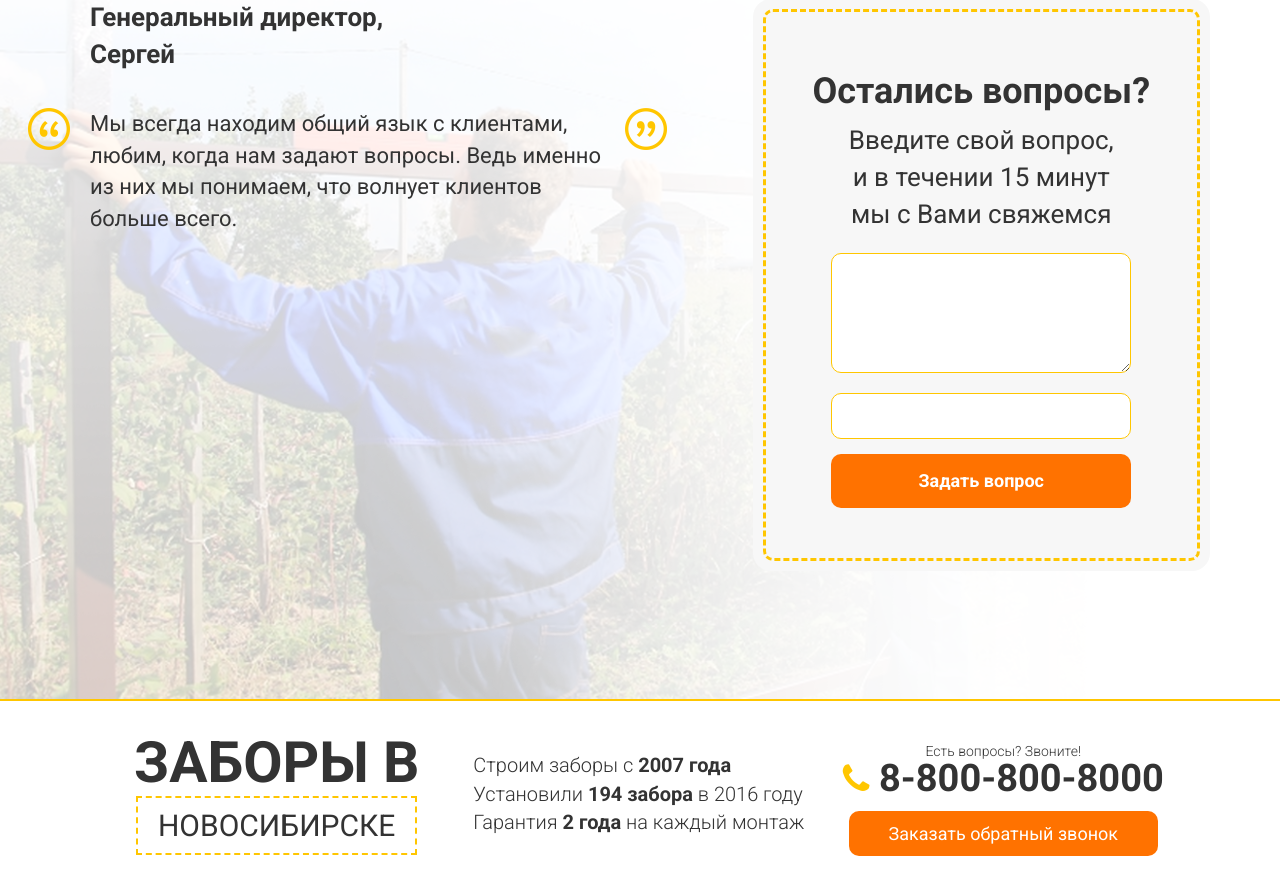
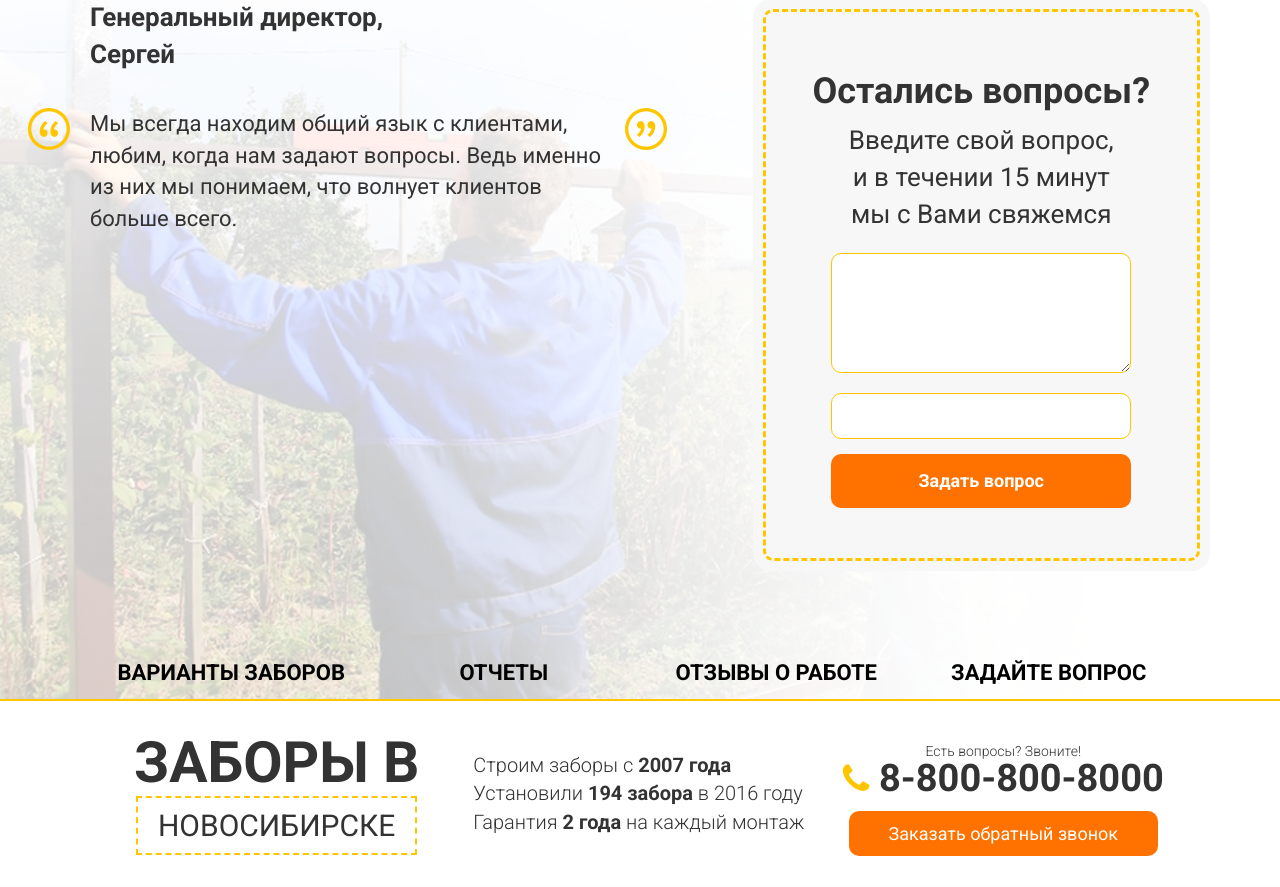
Before and after one commit to kacevnik/zabor, a PHP site: page / in a window 1280 px wide. Shown: the part 4322-5209 px from the top of the page. After the commit the page ends 5178 px from the top, so only its background shows below. Run offline with PHP 8.4, Linux system fonts and the light colour scheme.

Commit message:
Добавил модальные окна обратного звонка и меню в низу

```diff
--- a/css/media.css
+++ b/css/media.css
@@ -71,3 +71,14 @@
     	padding: 0 0 60px 0;
 	}
 }
+
+@media (max-width: 636px) {
+	.bottom_menu{
+		margin-top: 0px;
+		border-top: 2px solid #ffc600;
+	}
+
+	.bottom_menu_item{
+		width: 100%;
+	}
+}
--- a/css/style.css
+++ b/css/style.css
@@ -608,8 +608,47 @@ footer{
 
 #hidden_thansk{
 	border-radius: 5px;
+	padding: 24px;
+	background: #fff;
 }
 
 #hidden_thansk h2{
 	text-align: center;
 }
+
+.back .answer_form{
+	background: #f7f7f7;
+	border-radius: 18px;
+	padding: 10px;
+	max-width: 387px;
+}
+
+.back .answer_form_body{
+	border-radius: 10px;
+	border: 3px dashed #ffc600;
+	padding: 50px 30px;
+}
+
+.fancybox-slide>* {
+    position: relative;
+	padding: 0;
+    background: none;
+}
+
+.bottom_menu{
+	margin-top: -52px;
+}
+
+.bottom_menu_item{
+	width: 25%;
+	float: left;
+	text-align: center;
+	padding: 10px;
+}
+
+.bottom_menu_item a{
+	color: #000;
+    font-size: 22px;
+    font-weight: bold;
+    text-transform: uppercase;
+}
--- a/index.html
+++ b/index.html
@@ -399,6 +399,16 @@
         </div>
       </div>
     </section>
+    <section class="bottom_menu">
+      <div class="container">
+        <div class="row">
+          <div class="bottom_menu_item"><a href="#exemple">ВАРИАНТЫ ЗАБОРОВ</a></div>
+          <div class="bottom_menu_item"><a href="#story">Отчеты</a></div>
+          <div class="bottom_menu_item"><a href="#video_otziv">Отзывы о работе</a></div>
+          <div class="bottom_menu_item"><a href="#answer">Задайте вопрос</a></div>
+        </div>
+      </div>
+    </section>
     <footer>
       <div class="container">
         <div class="row">
```
Also changed, not shown: other parts of index.html (+34 -8 lines).
